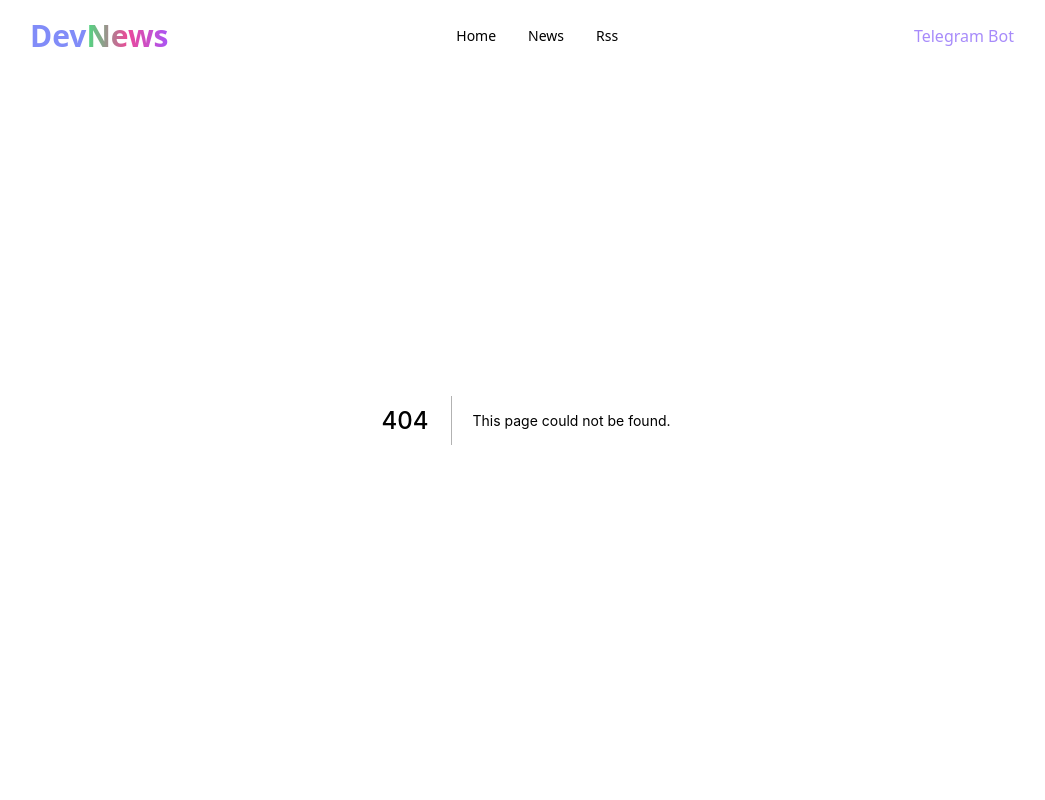
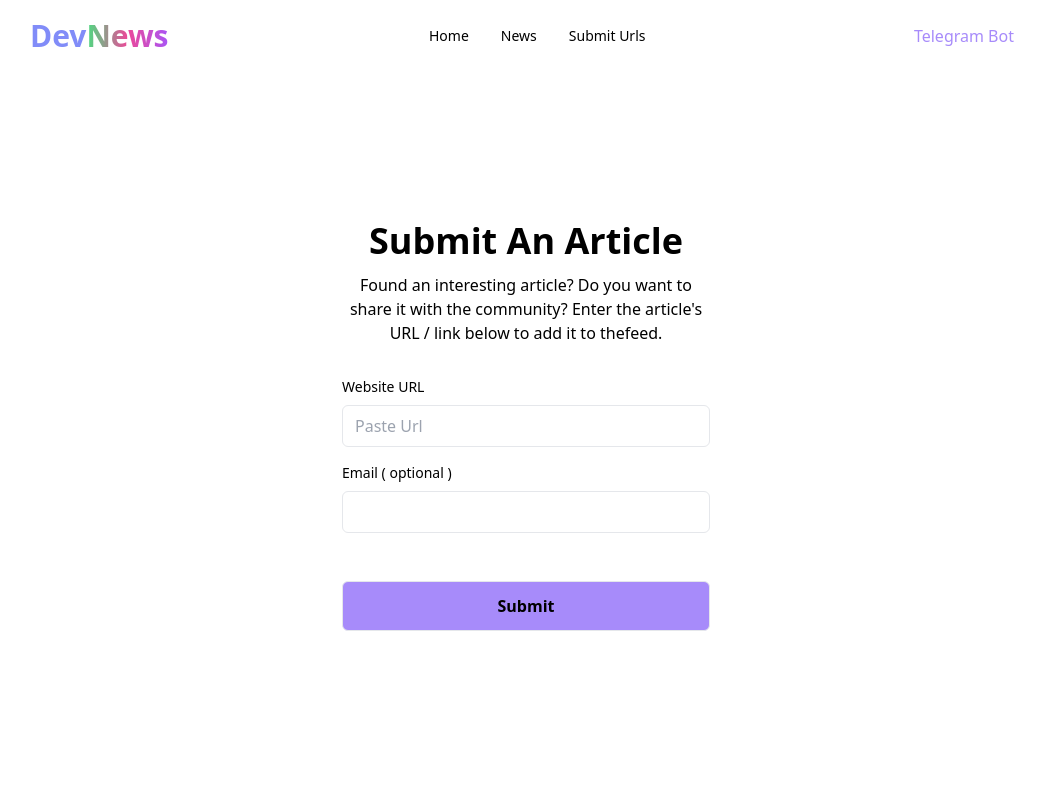
Before and after one commit to amrohan/DevNews-Frontend, a Next.js app: page /sub in a window 1280 px wide. Before the commit this address had no page. Shown: the top 800 px of the page, without its empty margins (114-1159 px from the left). Built offline with nearby package versions, Linux system fonts and the light colour scheme.

Commit message:
app completed 0.8

```diff
--- a/components/Footer.jsx
+++ b/components/Footer.jsx
@@ -1,6 +1,5 @@
 import React from "react";
 import Link from "next/link";
-import ImageBlur from "./ImageBlur";
 
 export default function Footer() {
   return (
@@ -9,14 +8,7 @@ export default function Footer() {
         <div className="mb-6 md:mb-0">
           <Link href="/">
             <a className="flex items-center">
-              <ImageBlur
-                src="/logo.svg"
-                className="mr-3 h-8"
-                alt="DevNews Logo"
-                width={24}
-                height={24}
-              />
-              <span className="ml-2 flex items-center text-indigo-400 no-underline hover:no-underline font-bold text-2xl lg:text-2xl">
+              <span className="flex items-center text-indigo-400 no-underline hover:no-underline font-bold text-2xl lg:text-2xl">
                 Dev
                 <span className="bg-clip-text text-transparent bg-gradient-to-r from-green-400 via-pink-500 to-purple-500">
                   News
--- a/components/NavBar.jsx
+++ b/components/NavBar.jsx
@@ -1,5 +1,4 @@
 import React from "react";
-// import ImageBlur from "./ImageBlur";
 import Link from "next/link";
 
 export default function NavBar() {
@@ -9,13 +8,6 @@ export default function NavBar() {
       <div className="container flex flex-wrap justify-between items-center mx-auto">
         <Link href="/">
           <a className="flex items-center">
-            {/* <ImageBlur
-              src="/logo.svg"
-              className="h-6 sm:h-9"
-              width={24}
-              height={24}
-              alt="devnews Logo"
-            /> */}
             <span className="flex items-center text-indigo-400 no-underline hover:no-underline font-bold text-2xl lg:text-3xl">
               Dev
               <span className="bg-clip-text text-transparent bg-gradient-to-r from-green-400 via-pink-500 to-purple-500">
@@ -29,7 +21,7 @@ export default function NavBar() {
             <a target="_blank">
               <button
                 type="button"
-                className="mt-1 md:mt-0 px-2 py-1 text-violet-400"
+                className="mt-1 md:mt-0 px-2 py-1 text-violet-400 hover:animate-ping hover:underline decoration-wavy underline-offset-4 "
               >
                 Telegram Bot
               </button>
@@ -77,7 +69,7 @@ export default function NavBar() {
             <li>
               <Link href="/">
                 <a
-                  className="block py-2 pr-4 pl-3 md:p-0 rounded hover:bg-slate-50 dark:hover:bg-slate-600"
+                  className="block py-2 pr-4 pl-3 md:p-0 rounded hover:underline decoration-pink-500 decoration-wavy underline-offset-4 hover:text-xl ease-in-out duration-300"
                   aria-current="page"
                 >
                   Home
@@ -86,15 +78,15 @@ export default function NavBar() {
             </li>
             <li>
               <Link href="/news">
-                <a className="block py-2 pr-4 pl-3 md:p-0 rounded hover:bg-slate-50 dark:hover:bg-slate-600">
+                <a className="block py-2 pr-4 pl-3 md:p-0 rounded hover:underline decoration-pink-500 decoration-wavy underline-offset-4 hover:text-xl ease-in-out duration-300">
                   News
                 </a>
               </Link>
             </li>
             <li>
-              <Link href="/rss">
-                <a className="block py-2 pr-4 pl-3 md:p-0 rounded hover:bg-slate-50 dark:hover:bg-slate-600">
-                  Rss
+              <Link href="/sub">
+                <a className="block py-2 pr-4 pl-3 md:p-0 rounded hover:underline decoration-pink-500 decoration-wavy underline-offset-4 hover:text-xl ease-in-out duration-300">
+                  Submit Urls
                 </a>
               </Link>
             </li>
--- a/package.json
+++ b/package.json
@@ -15,6 +15,7 @@
     "next": "12.2.3",
     "react": "18.2.0",
     "react-dom": "18.2.0",
+    "react-hot-toast": "^2.3.0",
     "react-intersection-observer": "^9.4.0",
     "swr": "^1.3.0"
   },
--- /dev/null
+++ b/pages/api/post.js
@@ -0,0 +1,23 @@
+const { PrismaClient } = require("@prisma/client");
+const prisma = new PrismaClient();
+
+export default async function handler(req, res) {
+  const url = req.body.url;
+  const email = req.body.email;
+  try {
+    const SubUrls = await prisma.CommunityUrls.create({
+      data: {
+        url: url,
+        email: email || "",
+      },
+    });
+    res.status(200).json({
+      message:
+        "I appreciate you sending this article in. It will soon be reviewed and added to the feed.😄",
+    });
+  } catch (error) {
+    res.status(500).json({
+      message: error.message,
+    });
+  }
+}
--- a/pages/index.js
+++ b/pages/index.js
@@ -99,7 +99,7 @@ export default function Home() {
           <div className="flex flex-col items-center p-4 text-center">
             <svg
               xmlns="http://www.w3.org/2000/svg"
-              className="w-8 h-8 fill-current dark:text-violet-400"
+              className="w-8 h-8 fill-current dark:text-violet-400 text-yellow-500"
               viewBox="0 0 24 24"
               fill="currentColor"
             >
@@ -116,7 +116,7 @@ export default function Home() {
           </div>
           <div className="flex flex-col items-center p-4 text-center">
             <svg
-              className="w-8 h-8 dark:text-violet-400"
+              className="w-8 h-8 dark:text-violet-400 text-yellow-500"
               xmlns="http://www.w3.org/2000/svg"
               fillRule="evenodd"
               clipRule="evenodd"
@@ -140,7 +140,7 @@ export default function Home() {
               xmlns="http://www.w3.org/2000/svg"
               viewBox="0 0 20 20"
               fill="currentColor"
-              className="w-8 h-8 dark:text-violet-400"
+              className="w-8 h-8 dark:text-violet-400 text-yellow-500"
             >
               <path
                 fillRule="evenodd"
--- a/pages/rss.js
+++ /dev/null
@@ -1,5 +0,0 @@
-import React from "react";
-
-export default function rss() {
-  return <div className="dark:bg-zinc-900">rss</div>;
-}
--- /dev/null
+++ b/pages/sub.js
@@ -0,0 +1,104 @@
+import { useRef, useState } from "react";
+import toast, { Toaster } from "react-hot-toast";
+import Loader from "../components/Loader";
+
+export default function SubmitUrl() {
+  const formRef = useRef();
+  const [Loading, setLoading] = useState(false);
+
+  const handleSubmit = async (e) => {
+    e.preventDefault();
+    setLoading(true);
+    const formData = formRef.current;
+    const url = formData.url.value;
+    const email = formData.email.value;
+    const data = {
+      url,
+      email,
+    };
+    const Response = await fetch("/api/post", {
+      method: "POST",
+      body: JSON.stringify(data),
+      headers: {
+        "Content-Type": "application/json",
+      },
+    });
+    const json = await Response.json();
+    setLoading(false);
+    toast(json.message, {
+      icon: "👏",
+      style: {
+        borderRadius: "10px",
+        background: "#333",
+        color: "#fff",
+      },
+    });
+    formData.reset();
+  };
+
+  return (
+    <div className="dark:text-gray-200 dark:bg-zinc-900 w-full">
+      <Toaster />
+      {Loading ? (
+        <div className="grid place-items-center h-full w-full absolute">
+          <Loader />
+        </div>
+      ) : null}
+
+      <div className="grid h-screen place-items-center">
+        <div className="w-full flex flex-col max-w-md p-6 rounded-md sm:p-10 dark:bg-zinc-900 dark:text-gray-100">
+          <div className="mb-8 text-center">
+            <h1 className="my-3 text-4xl font-bold">Submit An Article</h1>
+            <p className="text-md dark:text-gray-400">
+              {
+                "Found an interesting article? Do you want to share it with the community? Enter the article's URL / link below to add it to thefeed."
+              }
+            </p>
+          </div>
+          <form
+            ref={formRef}
+            onSubmit={handleSubmit}
+            name="submit-article"
+            className="space-y-12 ng-untouched ng-pristine ng-valid"
+            data-bitwarden-watching="1"
+          >
+            <div className="space-y-4">
+              <div>
+                <label className="block mb-2 text-sm">Website URL</label>
+                <input
+                  type="url"
+                  name="url"
+                  id="url"
+                  required="reuired"
+                  placeholder="Paste Url"
+                  className="w-full px-3 py-2 border rounded-md dark:border-gray-700 dark:bg-zinc-900 dark:text-gray-100"
+                />
+              </div>
+              <div>
+                <label className="block mb-2 text-sm">Email ( optional )</label>
+                <input
+                  type="email"
+                  name="email"
+                  id="email"
+                  className="w-full px-3 py-2 border rounded-md dark:border-gray-700 dark:bg-zinc-900 dark:text-gray-100"
+                />
+              </div>
+            </div>
+            <div className="space-y-2">
+              <div>
+                <button
+                  // onClick={Notify}
+                  type="submit"
+                  className="w-full px-8 py-3 font-semibold rounded-md border bg-violet-400 dark:text-gray-900"
+                >
+                  Submit
+                  {/* <span className="w-5 mt-[2px] h-5 border-4 border-dashed rounded-full animate-spin dark:border-violet-400"></span> */}
+                </button>
+              </div>
+            </div>
+          </form>
+        </div>
+      </div>
+    </div>
+  );
+}
```
Also changed, not shown: 2 other files (tests, documents, lock files or other folders).
